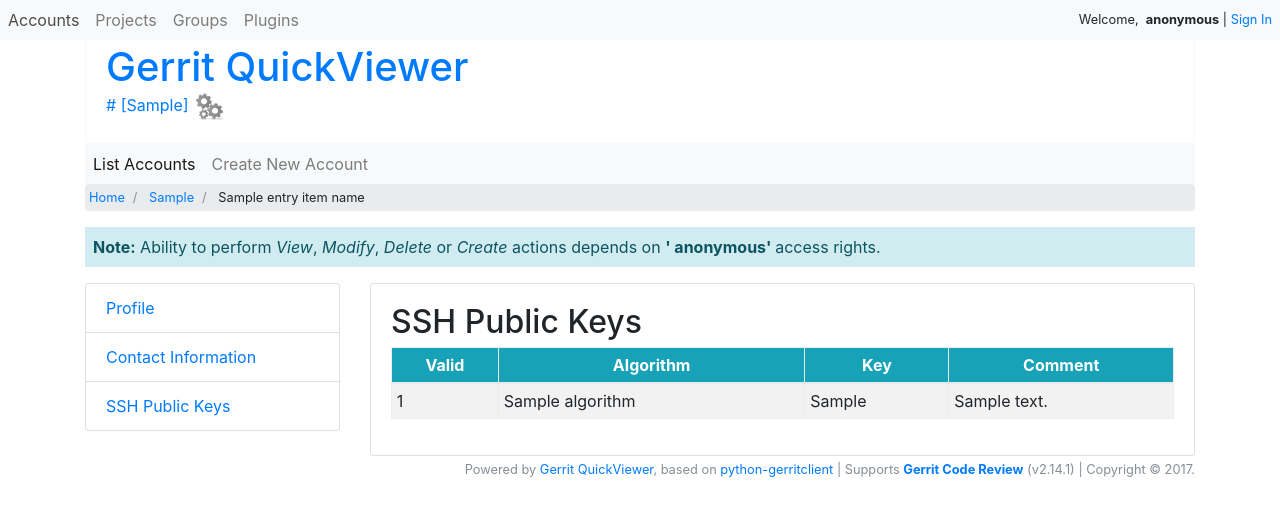
After one commit to tivaliy/gerrit-quick-viewer, a Flask app: template gerritviewer/templates/accounts/ssh.html in a window 1280 px wide. The commit adds this page. Shown: the top 516 px of the page. Run offline with Flask 2, Linux system fonts and the light colour scheme; the template is opened without the code that fills it: most values are stand-ins (such as "Sample title", 1, 10 or a date in 2020); some libraries are stand-ins or nearby versions.

Commit message:
Show user SSH public keys from Account Dashboard

```diff
--- a/gerritviewer/static/app.css
+++ b/gerritviewer/static/app.css
@@ -2,3 +2,7 @@
   content:"*";
   color:red;
 }
+
+.is-breakable {
+  word-break: break-word;
+}
--- a/gerritviewer/templates/accounts/accounts.html
+++ b/gerritviewer/templates/accounts/accounts.html
@@ -25,7 +25,7 @@
         <button type="submit" name="search_form" class="btn btn-primary">Search</button>
       </form>
       {% if entries %}
-        <table class="table table-striped table-sm">
+        <table class="table table-striped table-bordered table-sm">
           <thead class="bg-info text-white">
           <tr>
             <th class="text-center">ID #</th>
--- a/gerritviewer/templates/accounts/contacts.html
+++ b/gerritviewer/templates/accounts/contacts.html
@@ -1,5 +1,6 @@
 {% extends "accounts/single.html" %}
 {% block item %}
+  <h2>Contact Information</h2>
   <form action="" method="post">
     {{ form.hidden_tag() }}
     <div class="form-group">
--- a/gerritviewer/templates/accounts/single.html
+++ b/gerritviewer/templates/accounts/single.html
@@ -15,6 +15,7 @@
           <ul class="list-group list-group-flush">
             <li class="list-group-item"><a href="{{ url_for('accounts.fetch_single', account_id=entry_item['_account_id']) }}" class="card-link">Profile</a></li>
             <li class="list-group-item"><a href="{{ url_for('accounts.edit_contact_info', account_id=entry_item['_account_id']) }}" class="card-link">Contact Information</a></li>
+            <li class="list-group-item"><a href="{{ url_for('accounts.ssh', account_id=entry_item['_account_id']) }}" class="card-link">SSH Public Keys</a></li>
           </ul>
         </div>
       </div>
--- /dev/null
+++ b/gerritviewer/templates/accounts/ssh.html
@@ -0,0 +1,26 @@
+{% extends "accounts/single.html" %}
+{% block item %}
+  <h2>SSH Public Keys</h2>
+  <table class="table table-striped table-bordered table-sm">
+    <thead class="bg-info text-white">
+    <tr>
+      <th class="text-center">Valid</th>
+      <th class="text-center">Algorithm</th>
+      <th class="text-center">Key</th>
+      <th class="text-center">Comment</th>
+    </tr>
+    </thead>
+    <tbody>
+    {% for entry in entries|sort(attribute='seq') %}
+      <tr>
+        <td>{{ entry['valid'] }}</td>
+        <td>{{ entry['algorithm'] }}</td>
+        <td class="is-breakable">{{ entry['ssh_public_key'] }}</td>
+        <td>{{ entry['comment'] }}</td>
+      </tr>
+    {% else %}
+      <tr><td colspan="4" class="text-lg-center"><em>No entries here so far</em></td></tr>
+    {% endfor %}
+    </tbody>
+  </table>
+{% endblock %}
```
Also changed, not shown: gerritviewer/views/accounts.py (+20 -0 lines).
